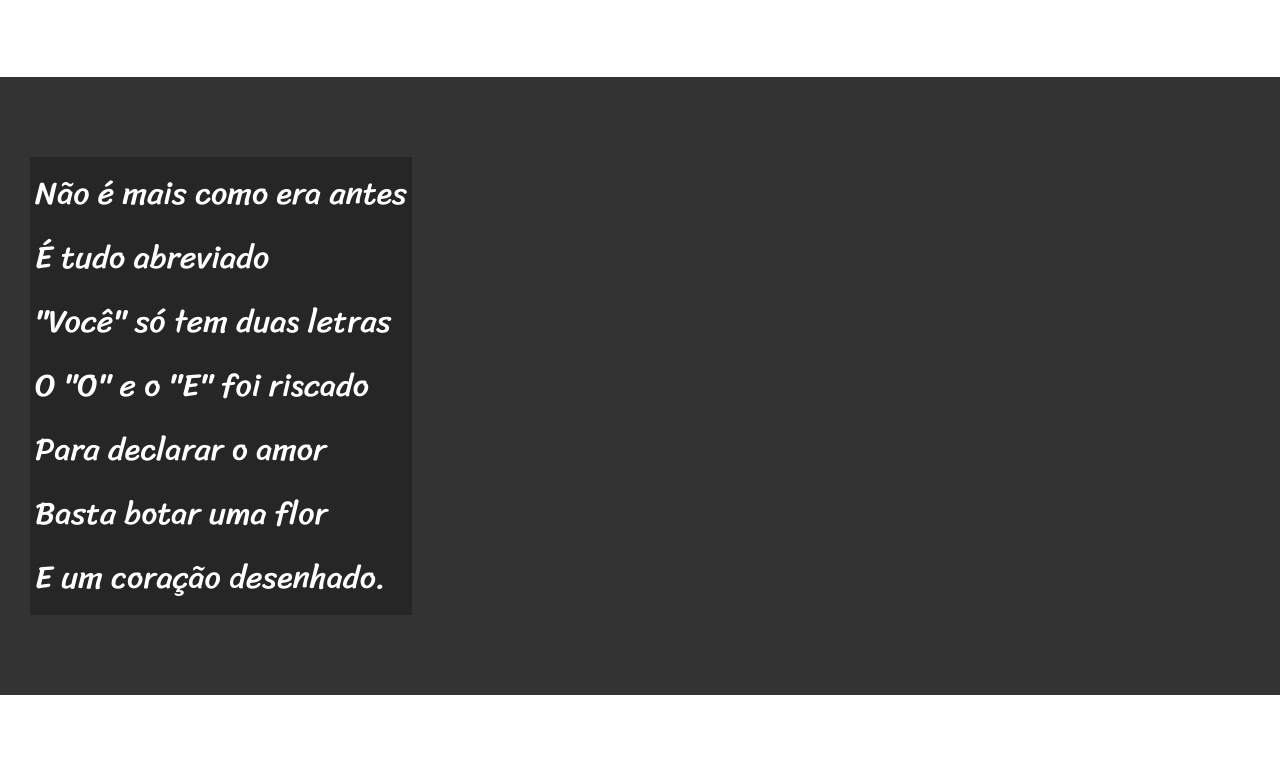
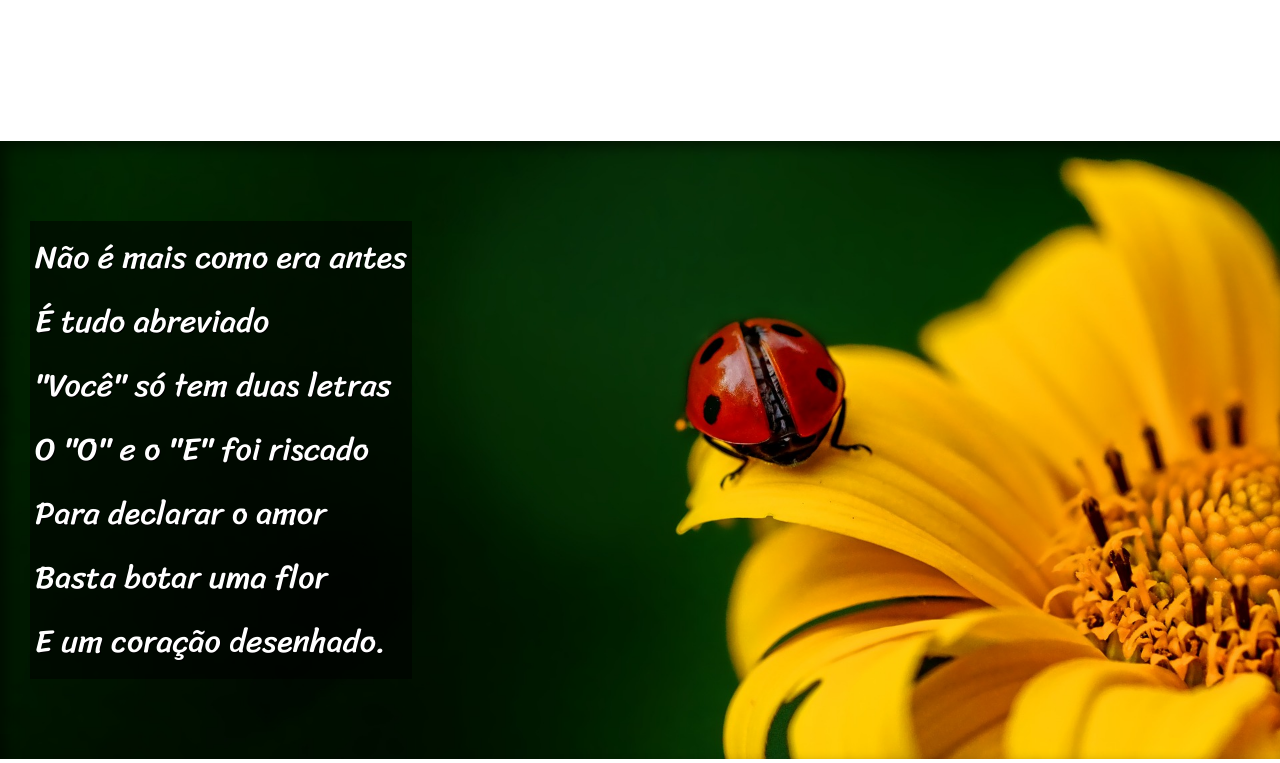
Before and after one commit to arthurbarcelos/html-css, a plain HTML site: page Exercícios/d012/index.html in a window 1280 px wide. Shown: the part 709-1472 px from the top of the page. Drawn offline with Linux system fonts and the light colour scheme.

Commit message:
atualização parallax d012

```diff
--- a/Exercícios/d012/index.html
+++ b/Exercícios/d012/index.html
@@ -28,7 +28,7 @@
         </p>
     </section>
 
-    <section class="imagem">
+    <section class="imagem" id="img01">
         <p>
             Não é mais como era antes <br>
             É tudo abreviado <br>
@@ -62,7 +62,7 @@
         </p>
     </section>
 
-    <section class="imagem">
+    <section class="imagem" id="img02">
         <p>
             Tenho saudade das cartas <br>
             Escritas com a própria mão <br>
--- a/Exercícios/d012/style.css
+++ b/Exercícios/d012/style.css
@@ -66,12 +66,30 @@ section.normal{
 section.imagem{
     background-color: rgb(51, 51, 51);
     color: white;
+    box-shadow: inset 6px 6px 13px 0px rgba(0, 0, 0, 0.473);
+    background-attachment: fixed;
 }
 
 section.imagem > p {
     display: inline-block;
     padding: 5px;
-    background-color: rgba(0, 0, 0, 0.253);
+    background-color: rgba(0, 0, 0, 0.514);
+    text-shadow: 1px 1px 0px black;
+}
+
+section > p{
+    padding-bottom: 2em;
+}
+
+section#img01{
+    background-image: url(imagens/background001.jpg);
+    background-position: right center;
+    background-size: cover;
+}
+
+section#img02{
+    background-image: url(imagens/background002.jpg);
+    background-size: cover;
 }
 
 footer{
```
